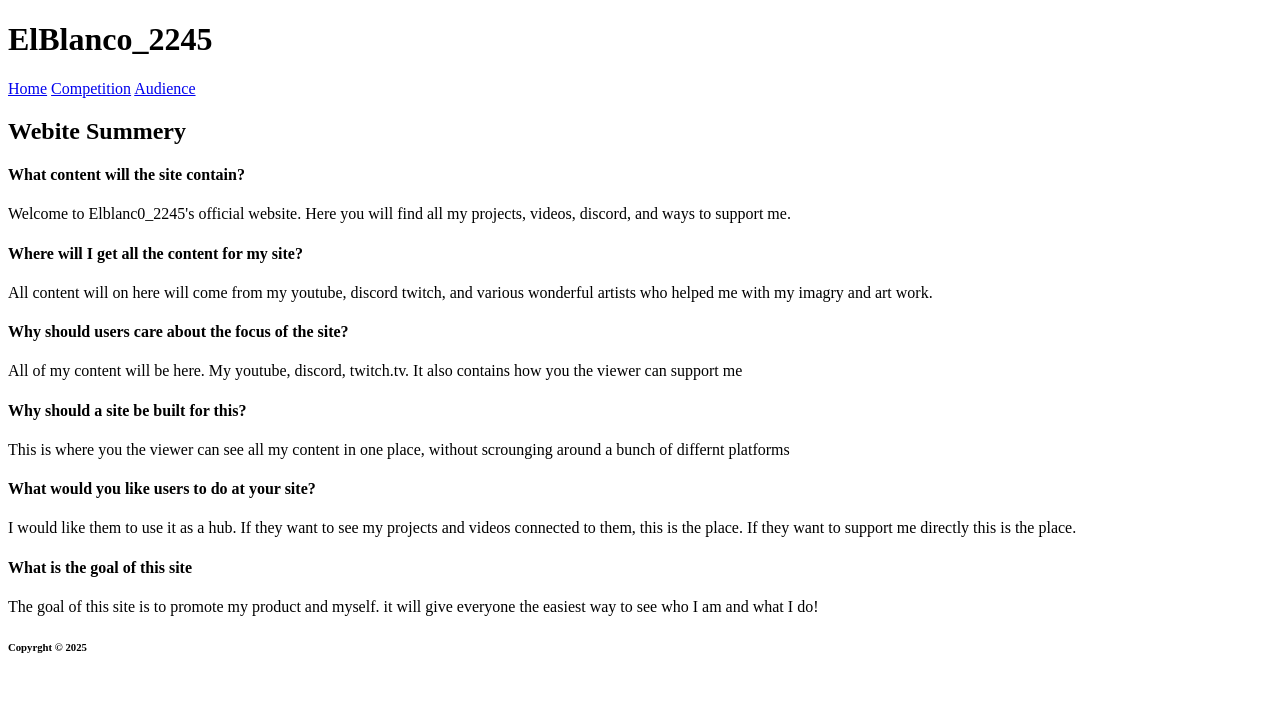
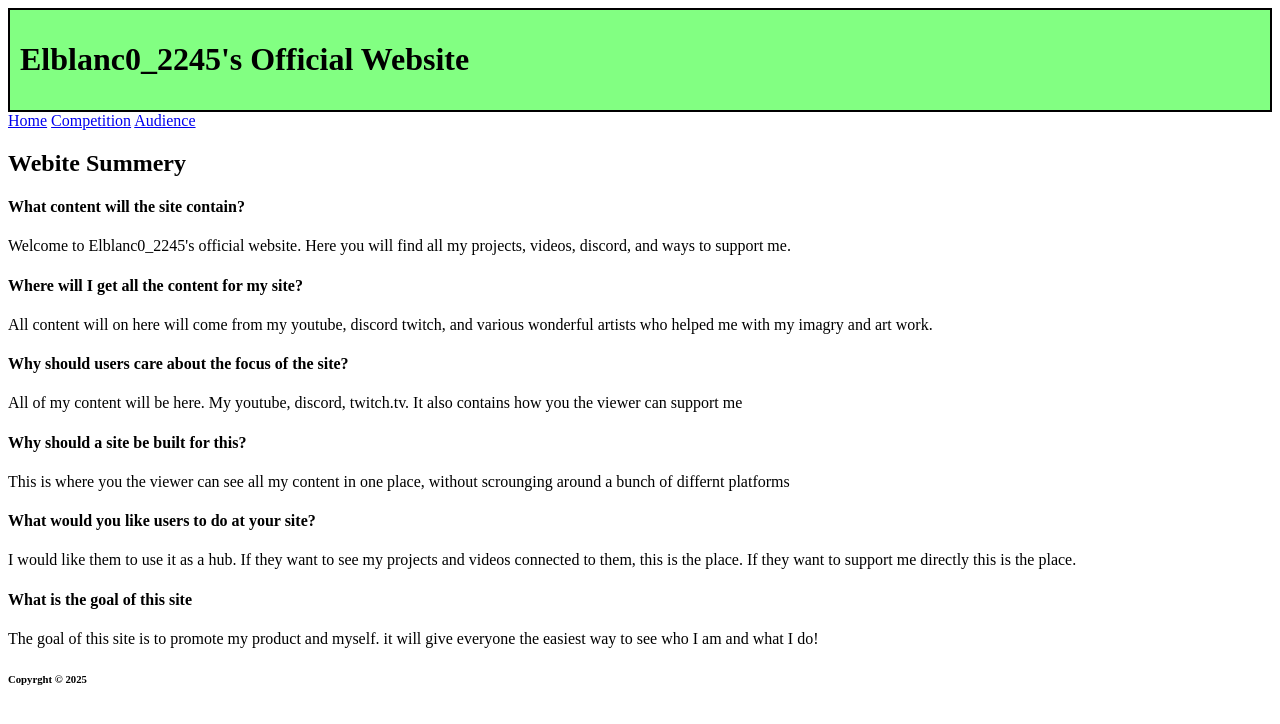
Before and after one commit to ec351349-sketch/milestone1, a plain HTML site: page index.html in a window 1280 px wide. Drawn offline with Linux system fonts and the light colour scheme.

Commit message:
Added Green Box around Header

```diff
--- a/index.html
+++ b/index.html
@@ -5,12 +5,12 @@
     <meta charset="UTF-8">
     <meta name="viewport" content="width=device-width, initial-scale=1.0">
     <meta name="robots" content="noindex, nofollow">
-    <title>Official Elblanc0_2245 Website</title>
+    <title>Elblanc0_2245</title>
 </head>
 
 <body>
-    <header>
-        <H1>ElBlanco_2245</H1>
+    <header style="border: 2px solid black; background-color: #00ff007d; padding: 10px;">
+        <H1>Elblanc0_2245's Official Website</H1>
     </header>
     <nav>
         <a href="index.html">Home</a>
```
